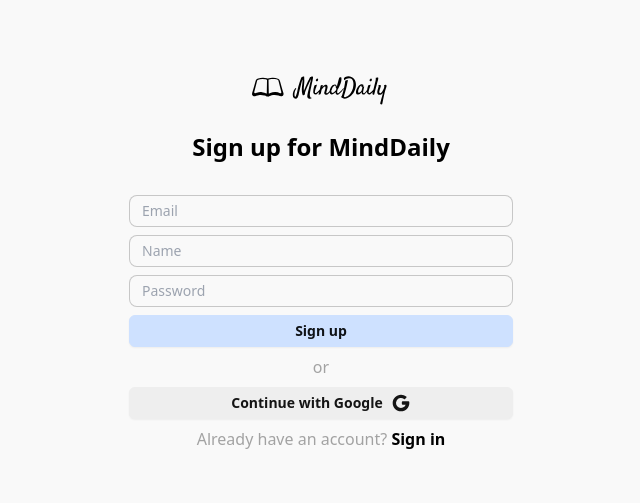
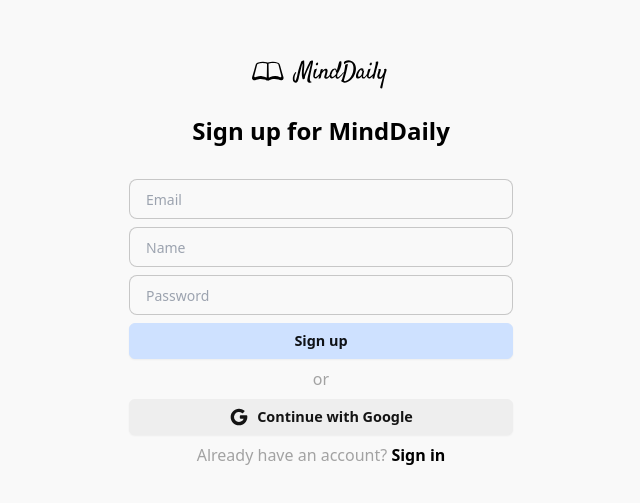
Before and after one commit to DreamUnit/minddaily-frontend, a Next.js app: page /auth/register in a window 1280 px wide. Shown: the part 139-642 px from the top of the page, without its empty margins (319-959 px from the left). Built offline with nearby package versions, Linux system fonts and the light colour scheme.

Commit message:
MDLY-9 Implement basic skeleton for application:adjusted default styles for buttons and inputs

```diff
--- a/src/components/auth/LoginForm.tsx
+++ b/src/components/auth/LoginForm.tsx
@@ -48,35 +48,35 @@
       >
         <div>
           {errors.email && (
-            <span className="text- text-sm text-danger-300">
+            <span className="text-sm text-danger-300">
               {errors.email.message}
             </span>
           )}
           <input
             type="email"
             id="email"
-            className="input input-sm input-bordered w-full"
+            className="input input-bordered"
             placeholder="Email"
             {...register('email', { required: true })}
           />
         </div>
         <div>
           {errors.password && (
-            <span className="text- text-sm text-danger-300">
+            <span className="text-sm text-danger-300">
               {errors.password.message}
             </span>
           )}
           <input
             type="password"
             id="password"
-            className="input input-sm  input-bordered w-full"
+            className="input input-bordered"
             placeholder="Password"
             {...register('password', { required: true })}
           />
         </div>
         <div>
           <button
-            className="btn btn-accent w-full"
+            className="btn btn-accent btn-md w-full"
             type="submit"
             disabled={isPending}
           >
@@ -88,13 +88,14 @@
       <div className="flex flex-col items-center gap-2">
         <span className="text-neutral-200">or</span>
         <button
-          className="btn btn-neutral w-full"
+          className="btn btn-neutral btn-md w-full"
+          disabled={isPending}
           onClick={() => authService.socialSignIn(SocialAuthType.Google)}
         >
-          Continue with Google <IconBrandGoogleFilled size={20} />
+          <IconBrandGoogleFilled size={20} /> Continue with Google
         </button>
         <span className="prom text-neutral-200">
-          Don’t have an account yet?
+          Don’t have an account yet?{' '}
           <Link
             className="font-bold text-primary-foreground hover:underline"
             href="/auth/register"
--- a/src/components/auth/RegisterForm.tsx
+++ b/src/components/auth/RegisterForm.tsx
@@ -60,42 +60,42 @@
           <input
             type="email"
             id="email"
-            className="input input-sm input-bordered w-full"
+            className="input input-bordered"
             placeholder="Email"
             {...register('email', { required: true })}
           />
         </div>
         <div>
           {errors.name && (
-            <span className="text- text-sm text-danger-300">
+            <span className="text-sm text-danger-300">
               {errors.name.message}
             </span>
           )}
           <input
             type="text"
             id="name"
-            className="input input-sm input-bordered w-full"
+            className="input input-bordered"
             placeholder="Name"
             {...register('name', { required: true })}
           />
         </div>
         <div>
           {errors.password && (
-            <span className="text- text-sm text-danger-300">
+            <span className="text-sm text-danger-300">
               {errors.password.message}
             </span>
           )}
           <input
             type="password"
             id="password"
-            className="input input-sm input-bordered w-full"
+            className="input input-bordered"
             placeholder="Password"
             {...register('password', { required: true })}
           />
         </div>
         <div>
           <button
-            className="btn btn-primary w-full"
+            className="btn btn-primary btn-md w-full"
             type="submit"
             disabled={isPending}
           >
@@ -107,10 +107,11 @@
       <div className="flex flex-col items-center gap-2">
         <span className="text-neutral-200">or</span>
         <button
-          className="btn btn-neutral w-full"
+          className="btn btn-neutral btn-md w-full"
+          disabled={isPending}
           onClick={() => authService.socialSignIn(SocialAuthType.Google)}
         >
-          Continue with Google <IconBrandGoogleFilled size={20} />
+          <IconBrandGoogleFilled size={20} /> Continue with Google
         </button>
         <span className="text-neutral-200">
           Already have an account?{' '}
--- a/src/services/authService.ts
+++ b/src/services/authService.ts
@@ -3,7 +3,9 @@
 
 class AuthService {
   register = async (data: RegisterSchemaType) => {};
+
   login = async (data: LoginSchemaType) => {};
+
   socialSignIn = async (type: SocialAuthType) => {};
 }
 
--- /dev/null
+++ b/src/styles/daisyui.css
@@ -0,0 +1,37 @@
+@tailwind base;
+@tailwind components;
+@tailwind utilities;
+
+/* BUTTON */
+.btn {
+    @apply py-[2px] px-2 min-h-8 h-auto rounded-md;
+}
+
+.btn-sm {
+    @apply min-h-8;
+}
+
+.btn-md {
+    @apply min-h-9 text-[0.9rem];
+}
+
+.btn-lg {
+    @apply min-h-12;
+}
+
+/* INPUT */
+.input {
+    @apply text-base placeholder:text-sm w-full h-10;
+}
+
+.input-sm {
+    @apply h-8;
+}
+
+.input-md {
+    @apply h-10;
+}
+
+.input-lg {
+    @apply h-12;
+}
--- a/src/styles/globals.css
+++ b/src/styles/globals.css
@@ -1,10 +1,3 @@
 @import "@/src/styles/themes/light.css";
 @import "@/src/styles/themes/dark.css";
-
-@tailwind base;
-@tailwind components;
-@tailwind utilities;
-
-.btn {
-    @apply py-[2px] px-2 min-h-8 h-auto rounded-md;
-}
+@import "@/src/styles/daisyui.css";
```
